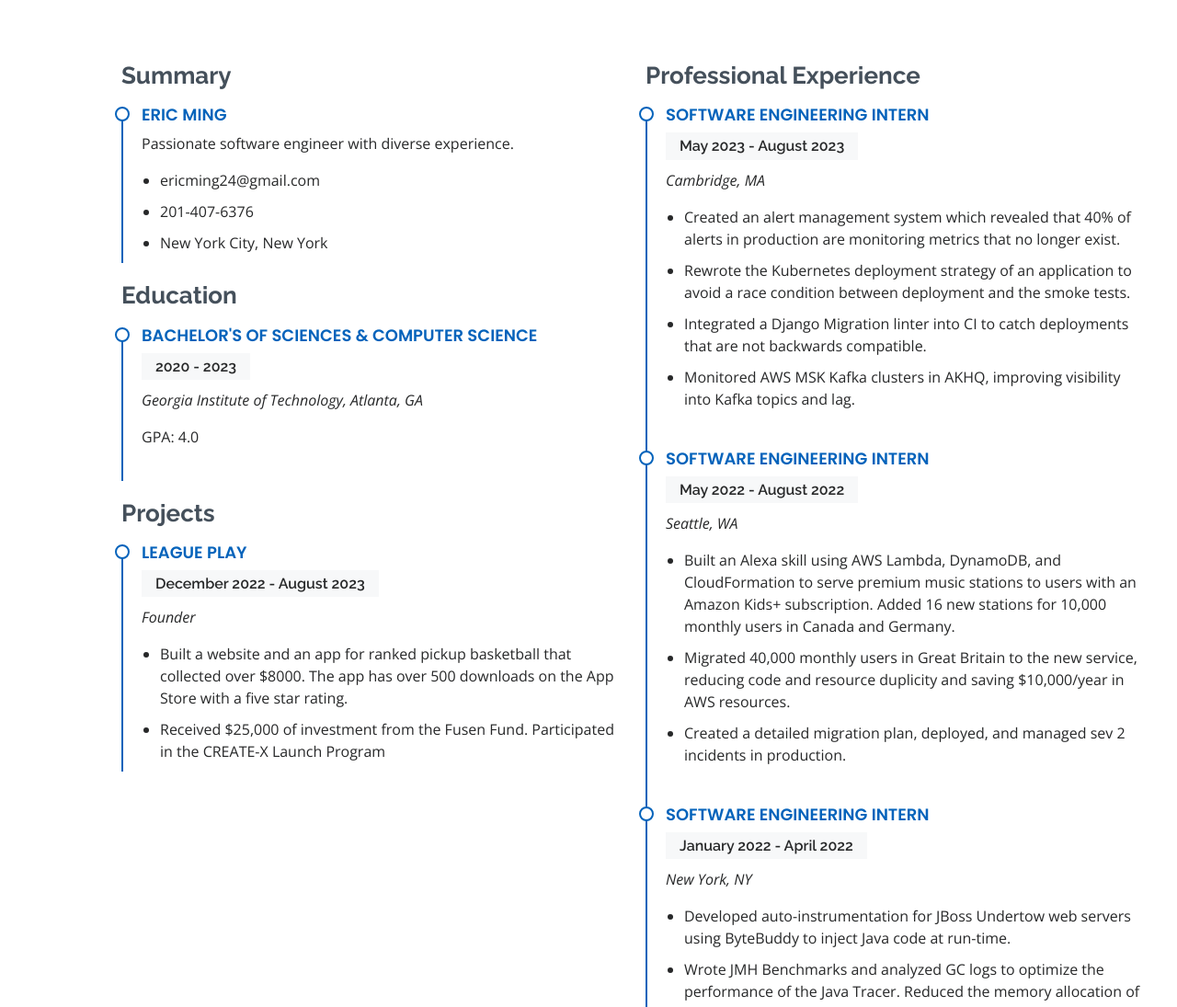
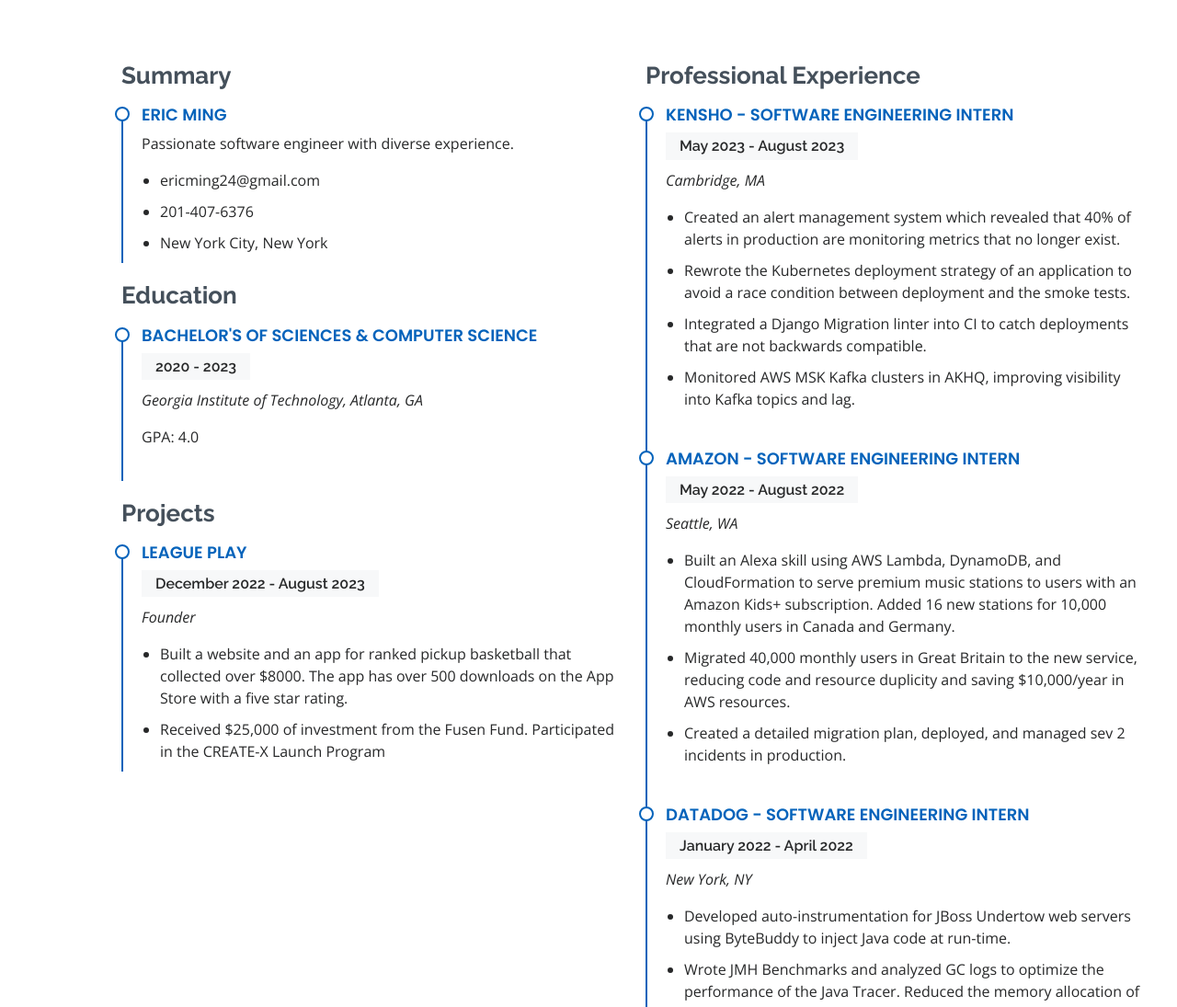
Before and after one commit to eric-ming2/eric-ming2.github.io, a plain HTML site: page index.html in a window 1280 px wide. Shown: the part 1986-3081 px from the top of the page at 92% size. Drawn offline with nearby package versions, Linux system fonts and the light colour scheme.

Commit message:
Add company names

```diff
--- a/index.html
+++ b/index.html
@@ -326,7 +326,7 @@
             <div class="col-lg-6">
               <h3 class="resume-title">Professional Experience</h3>
               <div class="resume-item">
-                <h4>Software Engineering Intern</h4>
+                <h4>Kensho - Software Engineering Intern</h4>
                 <h5>May 2023 - August 2023</h5>
                 <p><em>Cambridge, MA</em></p>
                 <ul>
@@ -351,7 +351,7 @@
                 </ul>
               </div>
               <div class="resume-item">
-                <h4>Software Engineering Intern</h4>
+                <h4>Amazon - Software Engineering Intern</h4>
                 <h5>May 2022 - August 2022</h5>
                 <p><em>Seattle, WA</em></p>
                 <ul>
@@ -373,7 +373,7 @@
                 </ul>
               </div>
               <div class="resume-item">
-                <h4>Software Engineering Intern</h4>
+                <h4>Datadog - Software Engineering Intern</h4>
                 <h5>January 2022 - April 2022</h5>
                 <p><em>New York, NY</em></p>
                 <ul>
```
